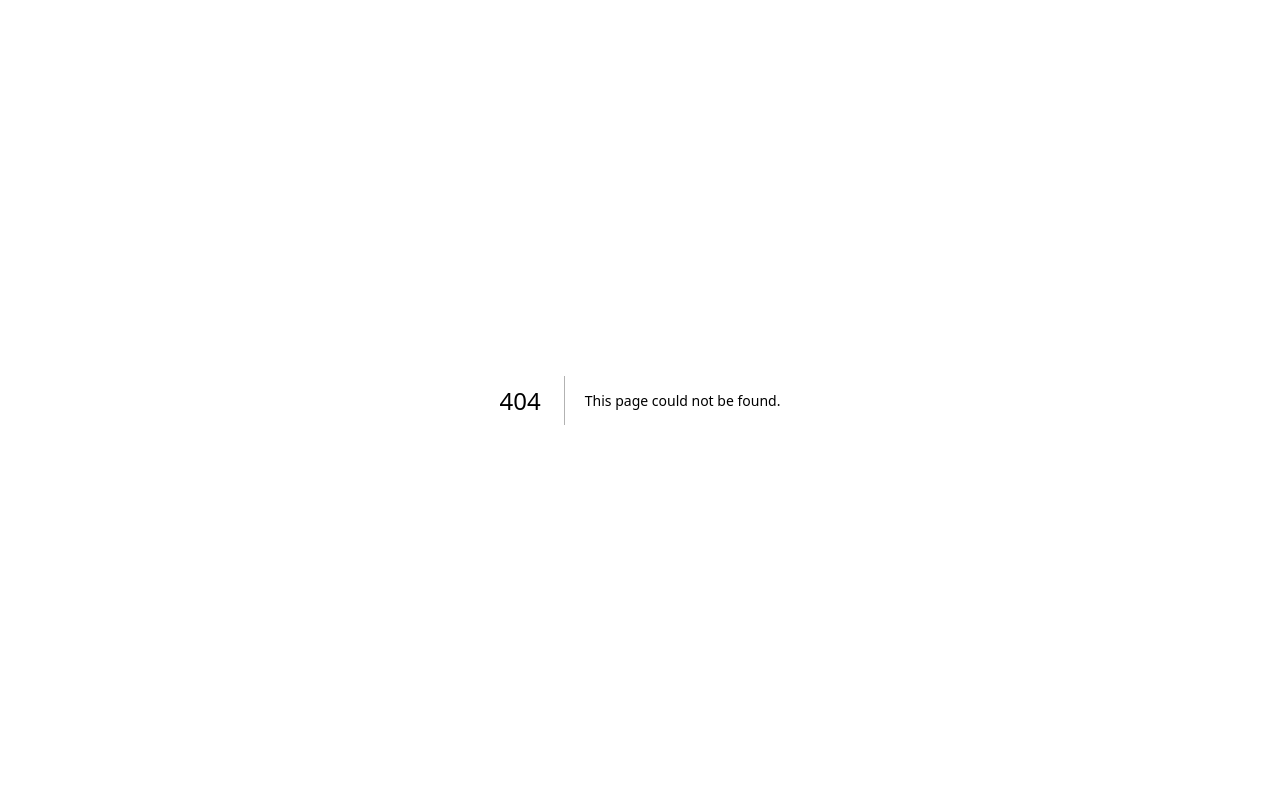
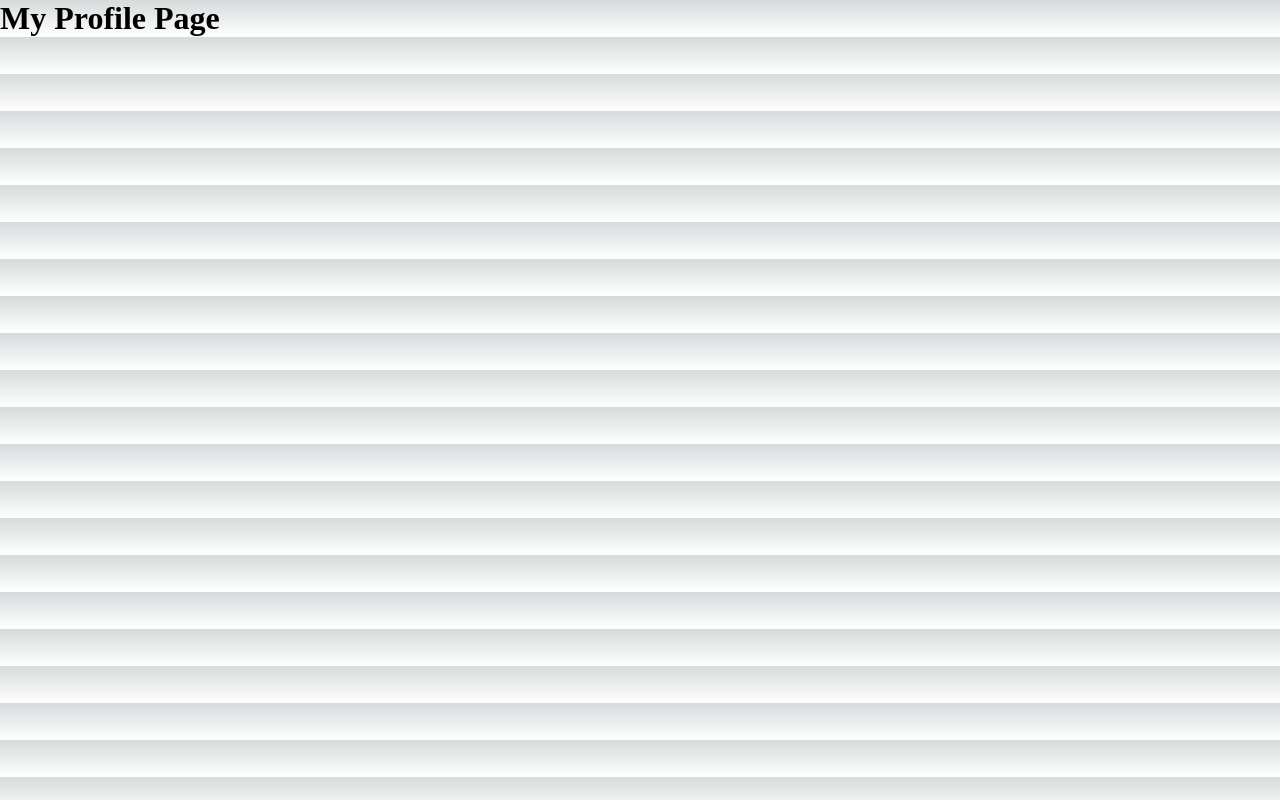
Before and after one commit to Raghav-bitsCrunch/NextJs_Learning, a Next.js app in the folder hello-world/: page /profile in a window 1280 px wide. Before the commit this address had no page. Built offline with nearby package versions, Linux system fonts and the light colour scheme.

Commit message:
Created: Two More Routes

```diff
--- /dev/null
+++ b/hello-world/pages/about.js
@@ -0,0 +1,4 @@
+function About (){
+    return<h1>My About Page</h1>
+}
+export default About
--- /dev/null
+++ b/hello-world/pages/profile.js
@@ -0,0 +1,4 @@
+function Profile (){
+    return<h1>My Profile Page</h1>
+}
+export default Profile
```
Also changed, not shown: 1 other file (tests, documents, lock files or other folders).
